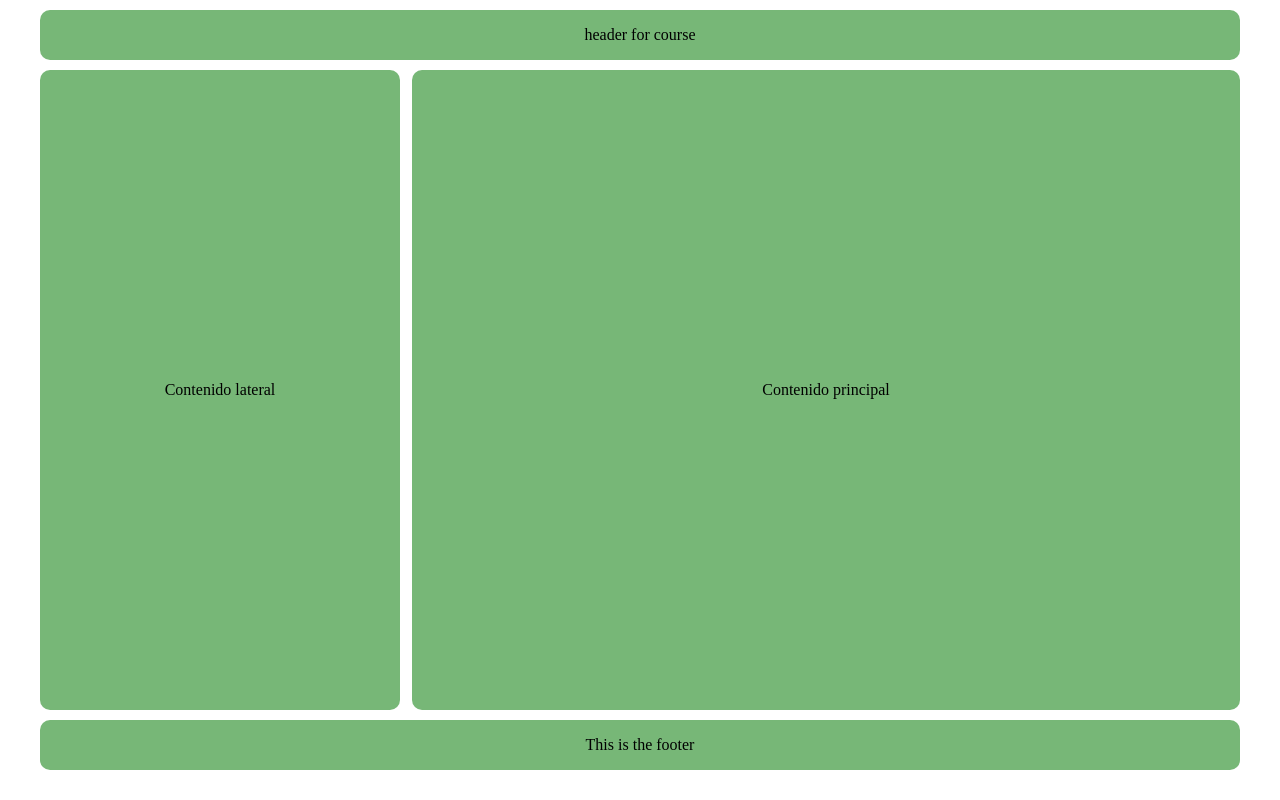
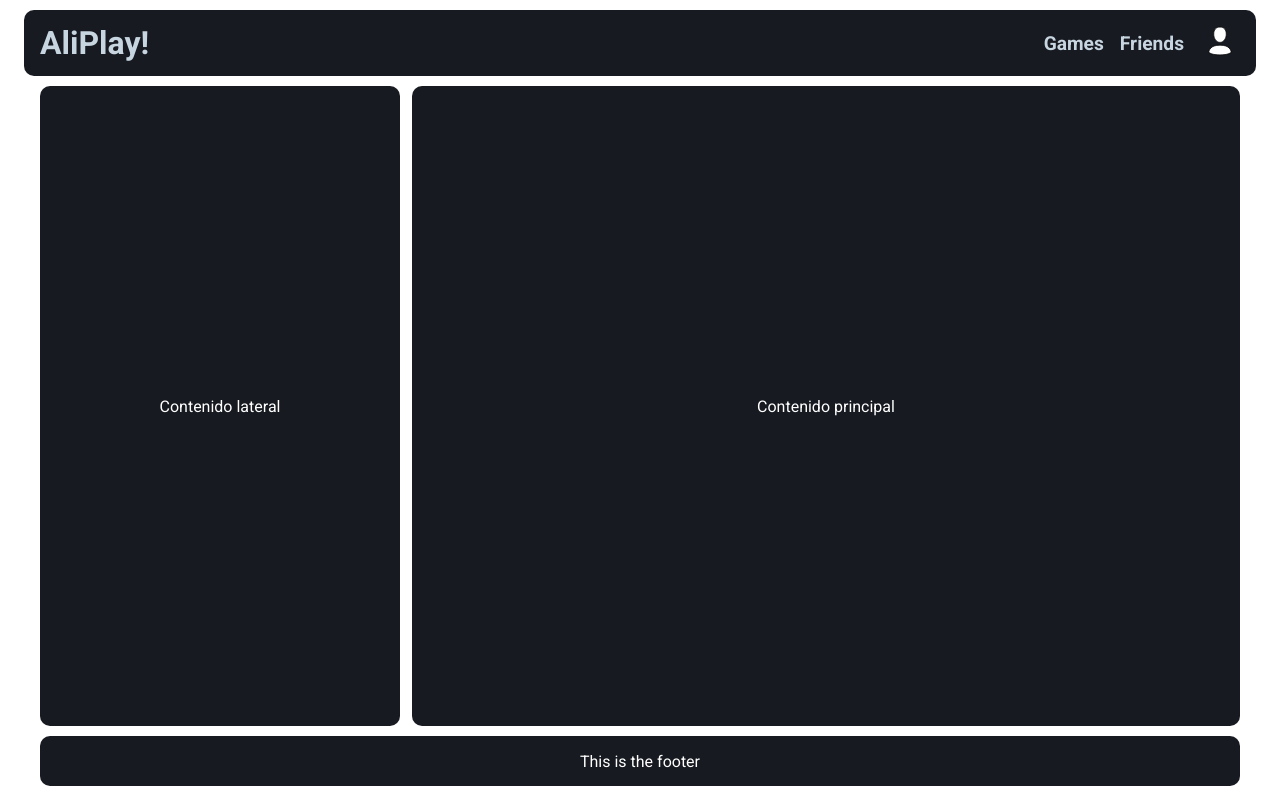
Before and after one commit to Th3C0deWizard/basic-layout-react-test, a React (Vite) app: page / in a window 1280 px wide. Built offline with nearby package versions, Linux system fonts and the light colour scheme.

Commit message:
initial header

```diff
--- a/src/App.css
+++ b/src/App.css
@@ -1,10 +1,18 @@
+@import url('https://fonts.googleapis.com/css2?family=Roboto:ital,wght@0,100;0,300;0,400;0,500;0,700;0,900;1,100;1,300;1,400;1,500;1,700;1,900&display=swap');
+
 * {
   margin: 0;
   padding: 0;
 }
 
 :root {
-  --main-color: #77b777
+  --main-color: #171a21;
+  --blue-light: #66c0f4;
+  --blue-opaque: #1b2838;
+  --blue-opaque: #2a475e;
+  --gray-opaque: #c7d5e0;
+  color: white;
+  font-family: "Roboto", sans-serif;
 }
 
 .header,
--- a/src/components/Header.tsx
+++ b/src/components/Header.tsx
@@ -1,9 +1,39 @@
 import '../styles/Header.css'
+import UserProfileIcon from '../icons/UserProfileIcon';
+import type { ReactNode } from 'react';
+
+type NavLink = {
+  label: ReactNode
+  href: string
+}
 
 export default function Header() {
+
+  const navLinks: Array<NavLink> = [
+    { label: "Games", href: "#games" },
+    { label: "Friends", href: "#friends" },
+    { label: <UserProfileIcon fill="#fff" width="40px" height="40px" />, href: "#myprofile" },
+  ];
+
   return (
     <header className="header">
-      header for course
+      <div className='logo'>
+        <a href="/">AliPlay!</a>
+      </div>
+      <nav className='navbar'>
+        <ul>
+          {navLinks.map(({ label, href }) => (
+            <li className='nav-link'>
+              <a href={href}>{label}</a>
+            </li>
+          ))}
+        </ul>
+        <ul>
+          <li>
+
+          </li>
+        </ul>
+      </nav>
     </header>
   )
 }
--- /dev/null
+++ b/src/icons/UserProfileIcon.tsx
@@ -0,0 +1,17 @@
+type UserProfileIconProps = {
+	width: string | number | undefined
+	height: string | number | undefined
+	fill: string
+}
+
+export default function UserProfileIcon(props: UserProfileIconProps) {
+	return (
+		<svg width={props.width} height={props.height} viewBox="-2.4 -2.4 28.80 28.80" fill="none" xmlns="http://www.w3.org/2000/svg" stroke="#000000" stroke-width="0.528" transform="rotate(0)matrix(1, 0, 0, 1, 0, 0)">
+			<g id="SVGRepo_bgCarrier" stroke-width="0" />
+			<g id="SVGRepo_tracerCarrier" stroke-linecap="round" stroke-linejoin="round" />
+			<g id="SVGRepo_iconCarrier" >
+				<path fill-rule="evenodd" clip-rule="evenodd" d="M16.5 7.063C16.5 10.258 14.57 13 12 13c-2.572 0-4.5-2.742-4.5-5.938C7.5 3.868 9.16 2 12 2s4.5 1.867 4.5 5.063zM4.102 20.142C4.487 20.6 6.145 22 12 22c5.855 0 7.512-1.4 7.898-1.857a.416.416 0 0 0 .09-.317C19.9 18.944 19.106 15 12 15s-7.9 3.944-7.989 4.826a.416.416 0 0 0 .091.317z" fill={props.fill} />
+			</g>
+		</svg >
+	)
+}
--- a/src/styles/Header.css
+++ b/src/styles/Header.css
@@ -4,6 +4,33 @@
   min-height: 50px;
   margin-top: 10px;
   display: flex;
+  justify-content: space-between;
+  align-items: center;
+  padding-block: 0.5rem;
+  padding-inline: 1rem;
+  color: var(--gray-opaque);
+}
+
+.header a {
+  color: inherit;
+  text-decoration: none;
+}
+
+.logo {
+  font-weight: bolder;
+  cursor: pointer;
+  font-size: 2rem;
+}
+
+.navbar ul {
+  display: flex;
   justify-content: center;
   align-items: center;
+  gap: 1rem;
+  list-style: none
 }
+
+.nav-link a {
+  font-size: 1.2rem;
+  font-weight: bold;
+}
```
